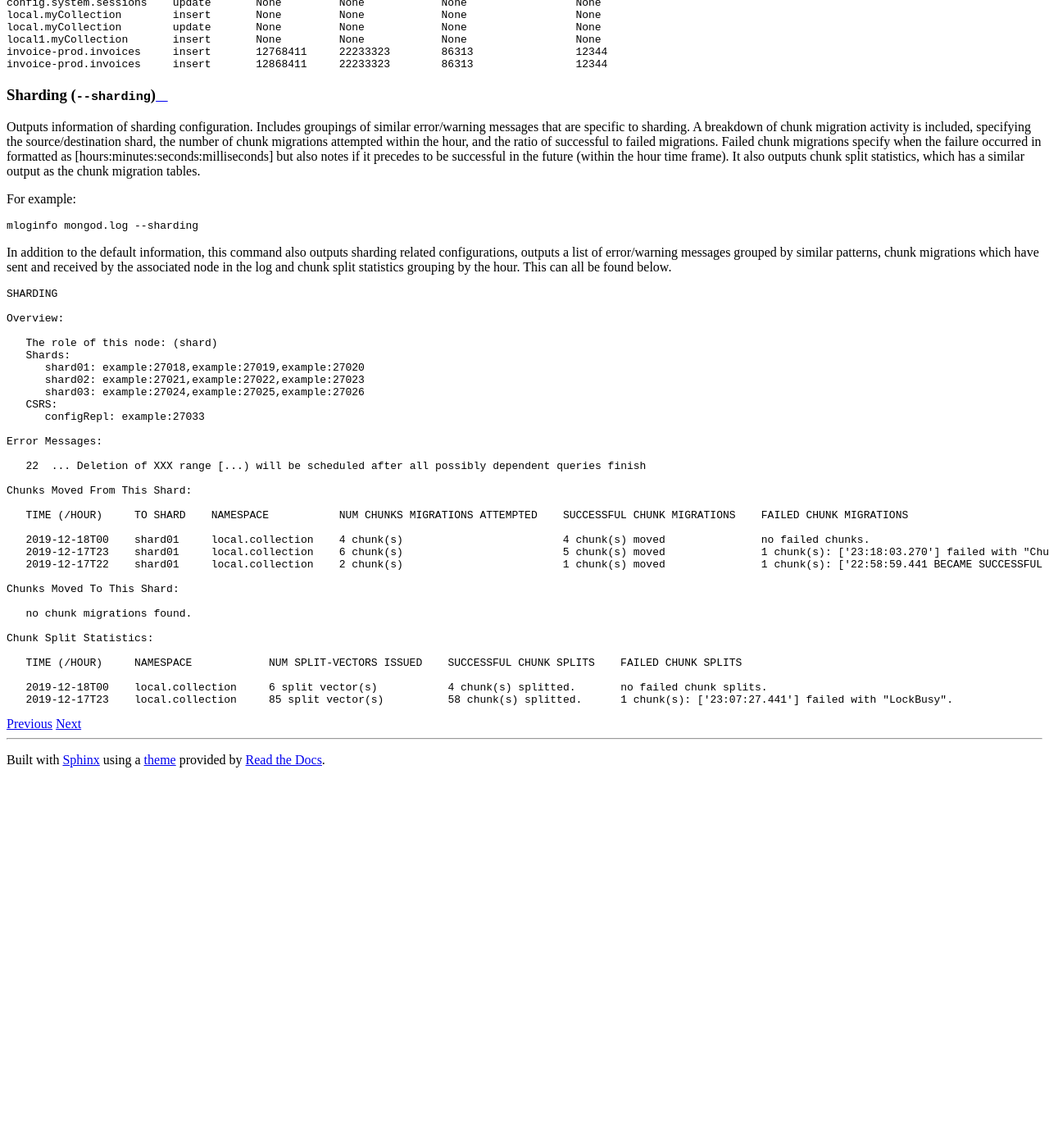
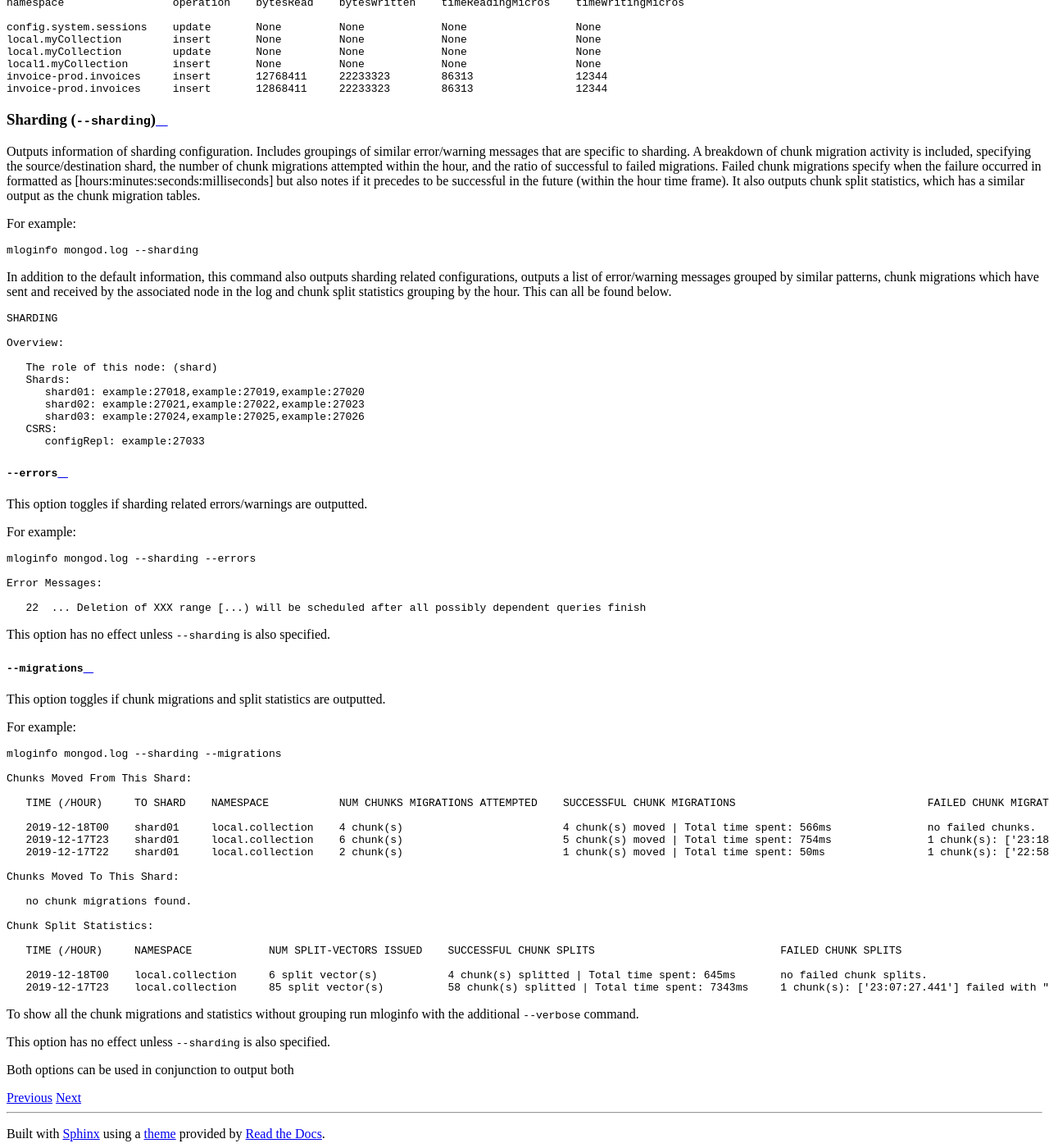
Before and after one commit to rueckstiess/mtools, a Sphinx documentation site: the page built from doc/mloginfo.rst, in a window 1280 px wide and 1400 px high, scrolled down 5779 px. Shown: the whole window at 82% size. Built offline with Sphinx 7.4.7 and the Read the Docs theme 2.0.0, drawn with Linux system fonts in a browser that asks for light colours; before the commit the page ends 6723 px from its top, so only the background shows below that; some of the changed text lies outside the part shown.

Commit message:
Add documentation for new sharding toggles

```diff
--- a/doc/mloginfo.rst
+++ b/doc/mloginfo.rst
@@ -24,6 +24,8 @@ Usage
             [--restarts]
             [--rsstate]
             [--sharding]
+               [--errors]
+               [--migrations]
             [--storagestats]
             [--transactions]
                [--tsort {duration}]
@@ -433,17 +435,43 @@ This can all be found below.
       CSRS:
          configRepl: example:27033
 
+``--errors``
+^^^^^^^^^^^^
+
+This option toggles if sharding related errors/warnings are
+outputted.
+
+For example:
+
+.. code-block:: bash
+
+   mloginfo mongod.log --sharding --errors
+
    Error Messages:
 
       22  ... Deletion of XXX range [...) will be scheduled after all possibly dependent queries finish
 
+This option has no effect unless ``--sharding`` is also specified.
+
+``--migrations``
+^^^^^^^^^^^^^^^^
+
+This option toggles if chunk migrations and split statistics are
+outputted.
+
+For example:
+
+.. code-block:: bash
+
+   mloginfo mongod.log --sharding --migrations
+
    Chunks Moved From This Shard:
 
-      TIME (/HOUR)     TO SHARD    NAMESPACE           NUM CHUNKS MIGRATIONS ATTEMPTED    SUCCESSFUL CHUNK MIGRATIONS    FAILED CHUNK MIGRATIONS
+      TIME (/HOUR)     TO SHARD    NAMESPACE           NUM CHUNKS MIGRATIONS ATTEMPTED    SUCCESSFUL CHUNK MIGRATIONS                              FAILED CHUNK MIGRATIONS
 
-      2019-12-18T00    shard01     local.collection    4 chunk(s)                         4 chunk(s) moved               no failed chunks.
-      2019-12-17T23    shard01     local.collection    6 chunk(s)                         5 chunk(s) moved               1 chunk(s): ['23:18:03.270'] failed with "ChunkTooBig".
-      2019-12-17T22    shard01     local.collection    2 chunk(s)                         1 chunk(s) moved               1 chunk(s): ['22:58:59.441 BECAME SUCCESSFUL AT: 22:59:12.153'] failed with "Unknown".
+      2019-12-18T00    shard01     local.collection    4 chunk(s)                         4 chunk(s) moved | Total time spent: 566ms               no failed chunks.
+      2019-12-17T23    shard01     local.collection    6 chunk(s)                         5 chunk(s) moved | Total time spent: 754ms               1 chunk(s): ['23:18:03.270'] failed with "ChunkTooBig".
+      2019-12-17T22    shard01     local.collection    2 chunk(s)                         1 chunk(s) moved | Total time spent: 50ms                1 chunk(s): ['22:58:59.441 BECAME SUCCESSFUL AT: 22:59:12.153'] failed with "Unknown".
 
    Chunks Moved To This Shard:
 
@@ -451,7 +479,14 @@ This can all be found below.
 
    Chunk Split Statistics:
 
-      TIME (/HOUR)     NAMESPACE            NUM SPLIT-VECTORS ISSUED    SUCCESSFUL CHUNK SPLITS    FAILED CHUNK SPLITS
+      TIME (/HOUR)     NAMESPACE            NUM SPLIT-VECTORS ISSUED    SUCCESSFUL CHUNK SPLITS                             FAILED CHUNK SPLITS
 
-      2019-12-18T00    local.collection     6 split vector(s)           4 chunk(s) splitted.       no failed chunk splits.
-      2019-12-17T23    local.collection     85 split vector(s)          58 chunk(s) splitted.      1 chunk(s): ['23:07:27.441'] failed with "LockBusy".
+      2019-12-18T00    local.collection     6 split vector(s)           4 chunk(s) splitted | Total time spent: 645ms       no failed chunk splits.
+      2019-12-17T23    local.collection     85 split vector(s)          58 chunk(s) splitted | Total time spent: 7343ms     1 chunk(s): ['23:07:27.441'] failed with "LockBusy".
+
+To show all the chunk migrations and statistics without grouping run
+mloginfo with the additional ``--verbose`` command.
+
+This option has no effect unless ``--sharding`` is also specified.
+
+Both options can be used in conjunction to output both
```
